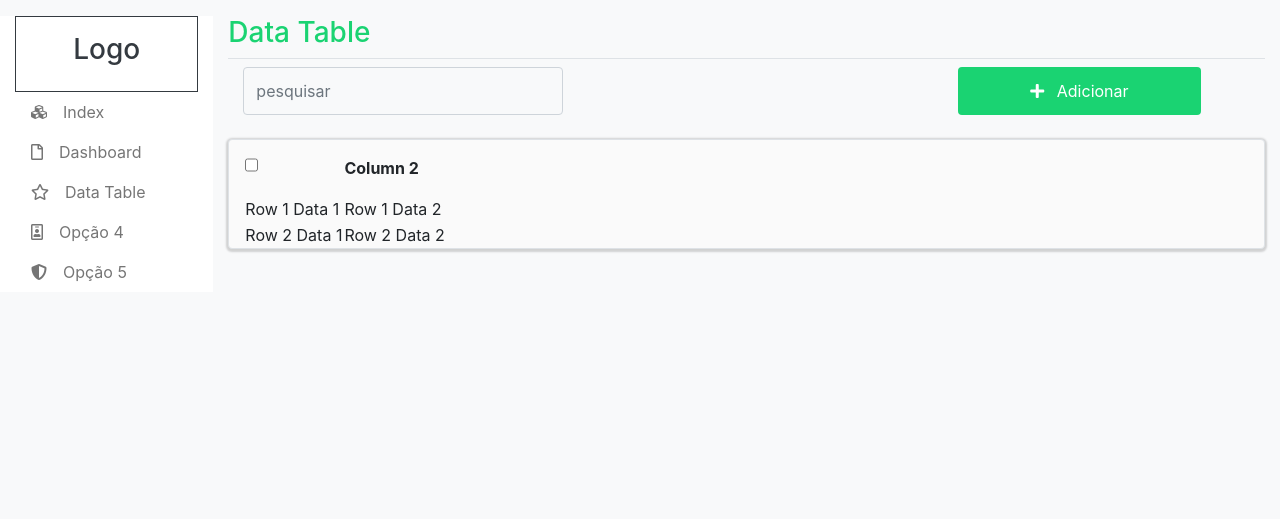
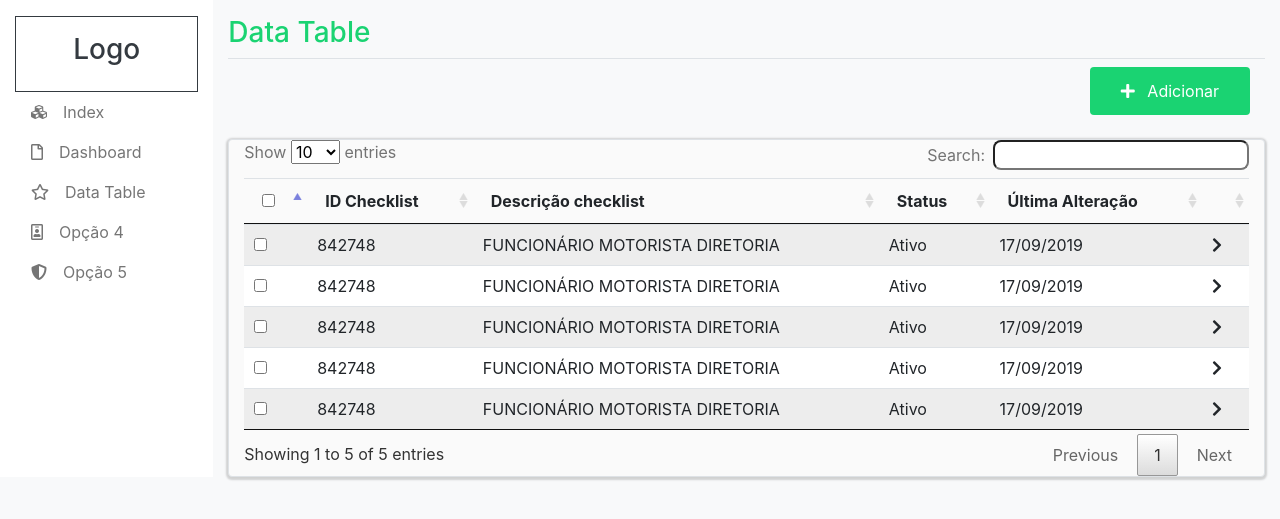
Before and after one commit to CaioAbra/Teste, a PHP site: page /Paginas/DataTable.php in a window 1280 px wide. Shown: the top 519 px of the page. Run offline with PHP 8.4, Linux system fonts and the light colour scheme.

Commit message:
atulização
atualizando algumas tags e ajustando data table

```diff
--- a/Index.php
+++ b/Index.php
@@ -24,11 +24,11 @@
 <body class="bg-light">
     <div class="container-fluid ">
 
-        <div class="row mt-3">
+        <div class="row">
                 <!-- <button class="navbar-toggler collapsed" id="main" type="button" data-toggle="collapse" data-target="#navbarResponsive" aria-controls="navbarResponsive" aria-expanded="false" aria-label="Toggle navigation">
                     <i class="fas fa-align-justify icon-color" onclick="openNav()"></i>
                 </button> -->
-            <div class="col-sm-2 bg-white">
+            <div class="col-sm-2 pt-3 bg-white">
 
                 <div class="logo border border-dark">
                     <h3 class="p-3 text-center text-dark">Logo</h3>
@@ -53,7 +53,7 @@
 
             </div>
 
-            <div class="col-sm-10 ">
+            <div class="col-sm-10 pt-3">
                 <h3 class="pb-2 border-bottom">Título da página</h3>
 
                 <div class="col-12 mt-4 border rounded bg-caixa shadow-box-princ">
--- a/Paginas/Dashboard.php
+++ b/Paginas/Dashboard.php
@@ -25,11 +25,11 @@
 <body class="bg-light">
     <div class="container-fluid ">
 
-        <div class="row mt-3">
+        <div class="row">
             <!-- <button class="navbar-toggler collapsed" id="main" type="button" data-toggle="collapse" data-target="#navbarResponsive" aria-controls="navbarResponsive" aria-expanded="false" aria-label="Toggle navigation">
                     <i class="fas fa-align-justify icon-color" onclick="openNav()"></i>
                 </button> -->
-            <div class="col-sm-2 bg-white">
+            <div class="col-sm-2 pt-3 bg-white">
 
                 <div class="logo border border-dark">
                     <h3 class="p-3 text-center text-dark">Logo</h3>
@@ -54,7 +54,7 @@
 
             </div>
 
-            <div class="col-sm-10 ">
+            <div class="col-sm-10 pt-3">
                 <h3 class="pb-2 border-bottom">Dashboard</h3>
 
                 <div class="col-12 mt-4 border rounded bg-caixa shadow-box-princ">
--- a/Paginas/DataTable.php
+++ b/Paginas/DataTable.php
@@ -27,11 +27,11 @@
 <body class="bg-light">
     <div class="container-fluid ">
 
-        <div class="row mt-3">
+        <div class="row">
             <!-- <button class="navbar-toggler collapsed" id="main" type="button" data-toggle="collapse" data-target="#navbarResponsive" aria-controls="navbarResponsive" aria-expanded="false" aria-label="Toggle navigation">
                     <i class="fas fa-align-justify icon-color" onclick="openNav()"></i>
                 </button> -->
-            <div class="col-sm-2 bg-white">
+            <div class="col-sm-2 pt-3 bg-white">
 
                 <div class="logo border border-dark">
                     <h3 class="p-3 text-center text-dark">Logo</h3>
@@ -56,52 +56,55 @@
 
             </div>
 
-            <div class="col-sm-10 ">
+            <div class="col-sm-10 pt-3">
                 <h3 class="pb-2 border-bottom">Data Table</h3>
 
                 <div class="col-12">
                     <form>
                         <div class="form-row">
-                          <div class="col-3 ">
-                            <input type="search" class="form-control pesquisar bg-transparent text-secondary" placeholder="pesquisar">
-                          </div>
-                          <div class="col-3 ml-auto mr-5">
-                            <button type="button" class="btn btn-green"><i class="fas fa-plus pr-2"></i> Adicionar</button>
+                            <!-- <div class="col-12 col-md-6 col-lg-3 ">
+                                <input type="search" class="form-control pesquisar bg-transparent text-secondary"
+                                    placeholder="pesquisar">
+                            </div> -->
+                            <div class="col-12">
+                                <button type="button" class="btn btn-green cadastrar"><i class="fas fa-plus pr-2"></i>
+                                    Adicionar</button>
                             </div>
                         </div>
                     </form>
                 </div>
 
                 <div class="col-12 mt-4 border rounded bg-caixa shadow-box-princ">
-                    <table id="table_id" class="display">
+                    <div class="table-responsive">
+                        <table id="example" class="table table-striped  dt-responsive nowrap" cellspacing="0" width="100%">
                             <thead>
                                 <tr>
-                                <th><input type="checkbox" class="w-auto"></th>
-                                <th>Column 2</th>
+                                    <th><input type="checkbox" id="checkall" /></th>
+                                    <th>ID Checklist</th>
+                                    <th>Descrição checklist</th>
+                                    <th>Status</th>
+                                    <th>Última Alteração</th>
+                                    <th></th>
+
                                 </tr>
                             </thead>
-                        <tbody>
-                            <tr>
-                                <td>Row 1 Data 1</td>
-                                <td>Row 1 Data 2</td>
-                            </tr>
-                            <tr>
-                                <td>Row 2 Data 1</td>
-                                <td>Row 2 Data 2</td>
-                            </tr>
-                        </tbody>
+
                         </table>
 
+
                     </div>
+
                 </div>
             </div>
         </div>
 
 
+    </div>
+
 
 </body>
 
-<script src='../js/index.js'></script>
+
 <script src='../js/jquery/jquery-3.3.1.min.js'></script>
 <script src='../js/jquery/jquery-ui.min.js'></script>
 
@@ -109,5 +112,6 @@
 <script src='../lib/bootstrap-4.3.1-dist/js/bootstrap.min.js'></script>
 
 <script src='../lib/datatables/datatables.min.js'></script>
+<script src='../js/index.js'></script>
 
 </html>
--- a/css/index.css
+++ b/css/index.css
@@ -2,80 +2,102 @@
     font-family: Roboto-Bold;
     src: url('lib/fonts/Roboto/Roboto-Bold.ttf') format("ttf");
 }
+
 @font-face {
     font-family: Roboto-Light;
     src: url('lib/fonts/Roboto/Roboto-Light.ttf') format("ttf");
 }
+
 @font-face {
     font-family: Roboto-Regular;
     src: url('lib/fonts/Roboto/Roboto-Regular.ttf') format("ttf");
 }
 
-body{
+body {
     width: 100%;
     height: 100%;
     font: Roboto-Regular, arial;
 }
 
-h1, h2, h3, h4, h5{
+h1, h2, h3, h4, h5 {
     color: #1AD372;
 }
-label{
-    color: rgba(0,0,0,0.54);
+
+
+
+label {
+    color: rgba(0, 0, 0, 0.54);
 }
 
-.btn-green{
+.btn-green {
     background: #1AD372 !important;
-    color:#FFFFFF !important;
+    color: #FFFFFF !important;
     width: 15.2rem;
     height: 2rem;
     border-radius: 8px;
 }
 
-.txt-green{
+.txt-green {
     color: #1AD372 !important;
 }
 
-.bg-caixa{
+.bg-caixa {
     background: #FAFAFA !important;
 }
 
-.shadow-box-princ{
-    -webkit-box-shadow: 0px 1px 2px 2px rgba(0,0,0,0.16);
-    -moz-box-shadow: 0px 1px 2px 2px rgba(0,0,0,0.16);
-    box-shadow: 0px 1px 2px 2px rgba(0,0,0,0.16);
+.shadow-box-princ {
+    -webkit-box-shadow: 0px 1px 2px 2px rgba(0, 0, 0, 0.16);
+    -moz-box-shadow: 0px 1px 2px 2px rgba(0, 0, 0, 0.16);
+    box-shadow: 0px 1px 2px 2px rgba(0, 0, 0, 0.16);
 }
 
-
-input,select{
-    border-radius: 8px;
+.w-auto {
+    width: auto!important;
+    ;
 }
 
-.w-auto{
-    width: auto!important;;
+a.nav-link {
+    color: rgba(0, 0, 0, 0.54);
+}
+
+a.nav-link:hover {
+    color: #1AD372;
+}
+
+input[type=text],input[type=search], .form-group select {
+    border-radius: 8px !important;
+    width: auto !important;
+    height: auto !important;
+}
+
+button {
+    height: auto !important;
+}
+
+.pesquisar[type=search]{
+    width: auto !important;
+    height: auto !important;
 }
 
 @media (min-width: 767px) {
-    input,select{
+    input[type=text], .form-group select {
         width: 24rem !important;
         height: 3rem !important;
     }
+    button {
+        height: 3rem !important;
+    }
+    .pesquisar[type=search]{
+        width: 12rem !important;
+        height: 3rem !important;
+    }
 
-    button{
-        height: 3rem !important;
+    .cadastrar{
+        width: 10rem !important;
+        float: right !important;
     }
 }
 
-a.nav-link{
-    color: rgba(0,0,0,0.54);
-}
-
-a.nav-link:hover{
-    color: #1AD372;
-}
-
-
-.pesquisar{
-    width: 20rem !important;
-    height: 3rem !important;
-}
+/* td input[type=checkbox]{
+    text-align: center !important;
+} */
--- a/js/index.js
+++ b/js/index.js
@@ -0,0 +1,73 @@
+var data = [
+    {
+        "ID": "842748",
+        "descCheck": "FUNCIONÁRIO MOTORISTA DIRETORIA ",
+        "status": "Ativo",
+        "ultimAlteracao"   : "17/09/2019"
+    },
+    {
+        "ID": "842748",
+        "descCheck": "FUNCIONÁRIO MOTORISTA DIRETORIA",
+        "status": "Ativo",
+        "ultimAlteracao"   : "17/09/2019"
+    },
+    {
+        "ID": "842748",
+        "descCheck": "FUNCIONÁRIO MOTORISTA DIRETORIA",
+        "status": "Ativo",
+        "ultimAlteracao"   : "17/09/2019"
+    },
+    {
+        "ID": "842748",
+        "descCheck": "FUNCIONÁRIO MOTORISTA DIRETORIA",
+        "status": "Ativo",
+        "ultimAlteracao"   : "17/09/2019"
+    },
+    {
+        "ID": "842748",
+        "descCheck": "FUNCIONÁRIO MOTORISTA DIRETORIA",
+        "status": "Ativo",
+        "ultimAlteracao"   : "17/09/2019"
+    }
+
+]
+
+
+$(document).ready(function () {
+    $('#example').DataTable({
+        "processing": true,
+        "info": true,
+        "stateSave": true,
+        data: data,
+        "columns": [
+            {
+                "data": function (data) {
+                    return ' <td><input type="checkbox" class="checkthis" /></td>'
+                }
+            },
+            { "data": "ID" },
+            { "data": "descCheck" },
+            { "data": "status" },
+            { "data": "ultimAlteracao" },
+            {"data":function(data){
+                    return ' <td><i class="fas fa-chevron-right"></i></td>'
+                }
+            }
+        ]
+    });
+
+
+    // $("#example #checkall").click(function () {
+    //     if ($("#example #checkall").is(':checked')) {
+    //         $("#example input[type=checkbox]").each(function () {
+    //             $(this).prop("checked", true);
+    //         });
+
+    //     } else {
+    //         $("#example input[type=checkbox]").each(function () {
+    //             $(this).prop("checked", false);
+    //         });
+    //     }
+    // });
+    // $("[data-toggle=tooltip]").tooltip();
+});
```
Lines whose indentation alone changed are shown as unchanged.
